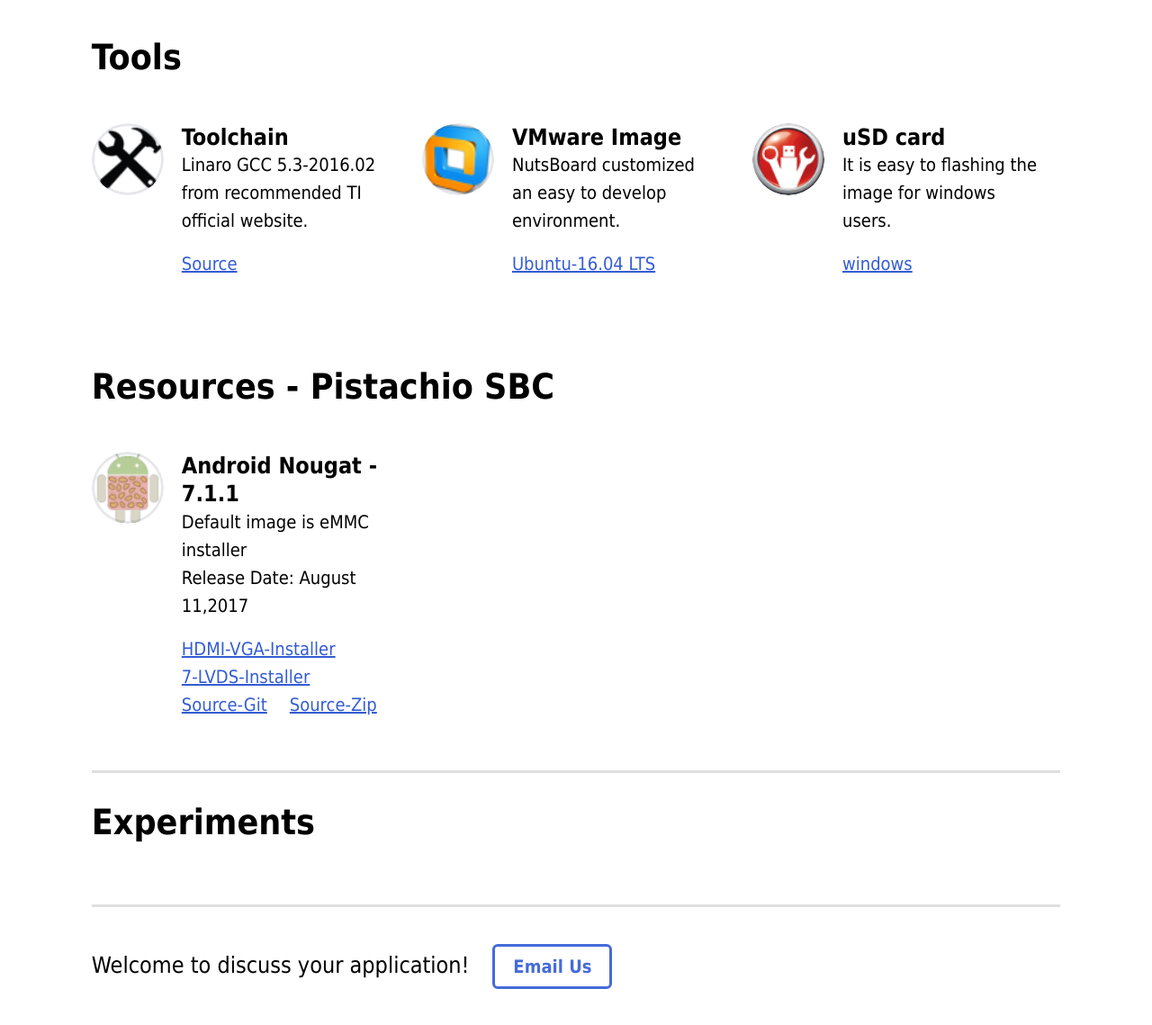
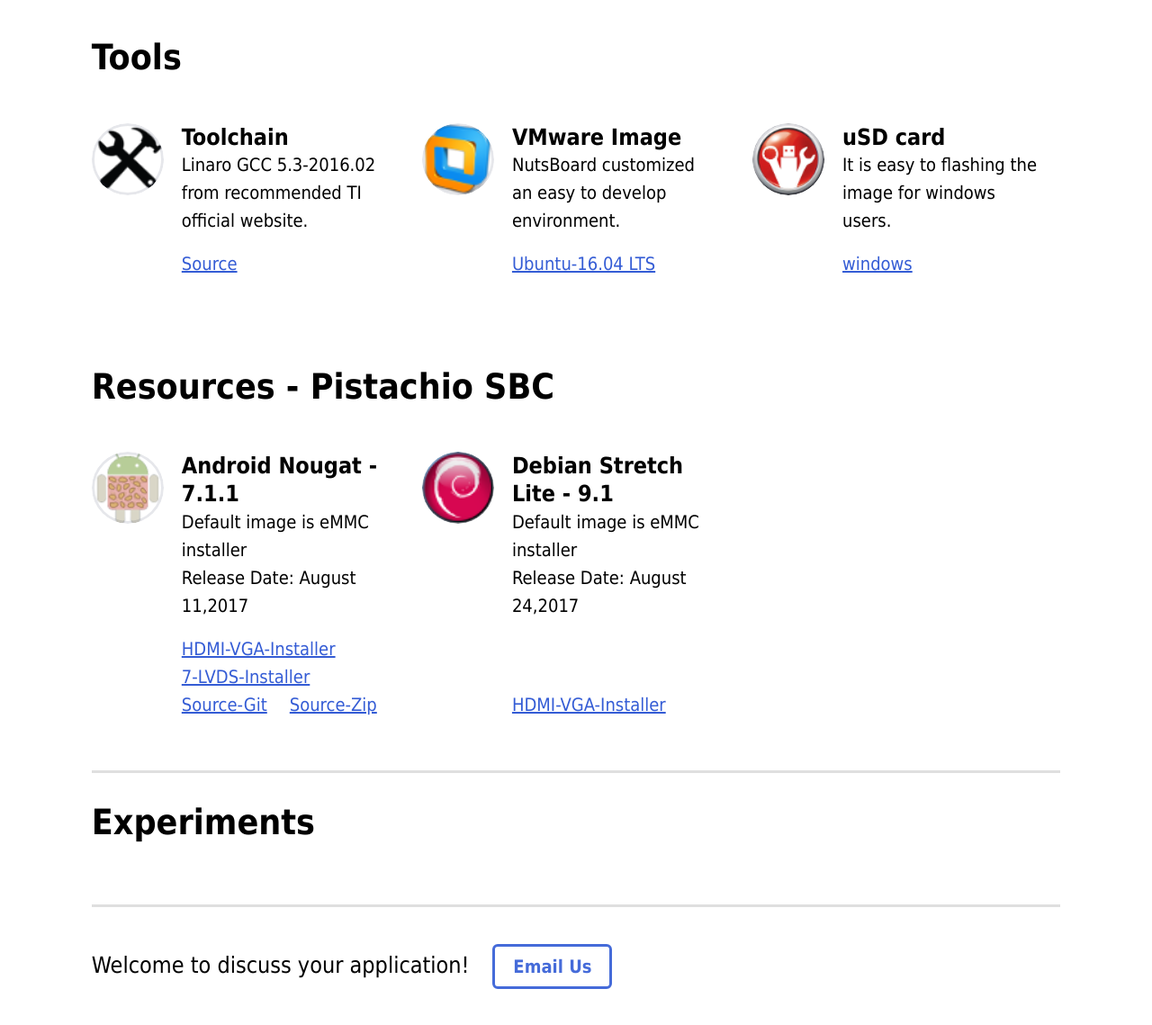
Before and after one commit to nutsboard/web, a Flask app: page /pistachio_download in a window 1280 px wide. Shown: the part 325-1464 px from the top of the page at 90% size. Run offline with Flask 2, Linux system fonts and the light colour scheme.

Commit message:
add debian-lite 9 link to pistachio download page.

```diff
--- a/templates/pistachio_download.html
+++ b/templates/pistachio_download.html
@@ -133,6 +133,21 @@
       </div>
       </article>
 
+      <article class="Grid-cell u-flex u-spaceEnds2 u-md-size1of2 u-lg-size1of3">
+      <div class="u-flex">
+        <div class="Thumbnail Thumbnail--circle u-flexAlignSelfStart u-flexShrink0">
+          <img src="static/almond_download/debian.png" alt="" style="width: 4rem; height: 4rem;">
+        </div>
+        <div class="u-spaceLeft u-flex u-flexCol u-size1of1">
+          <h3 class="u-textGrow1">Debian Stretch Lite - 9.1</h3>
+          <p class="u-md-padRight">Default image is eMMC installer</p>
+          <p class="u-md-padRight">Release Date: August 24,2017</p>
+          <ul class="u-listInline u-padTop01 u-flexExpandTop">
+          <li><a href="https://www.dropbox.com/s/sxtq3ckdm5uf3s3/08182017_pistachio-sbc_debian-9_hdmi_vga_installer.zip?dl=0">HDMI-VGA-Installer</a></li>
+          </ul>
+        </div>
+      </div>
+      </article>
 
           </div>
 
```
